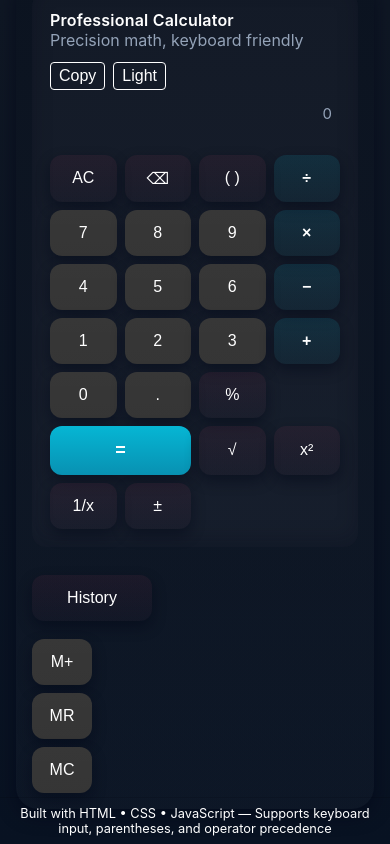
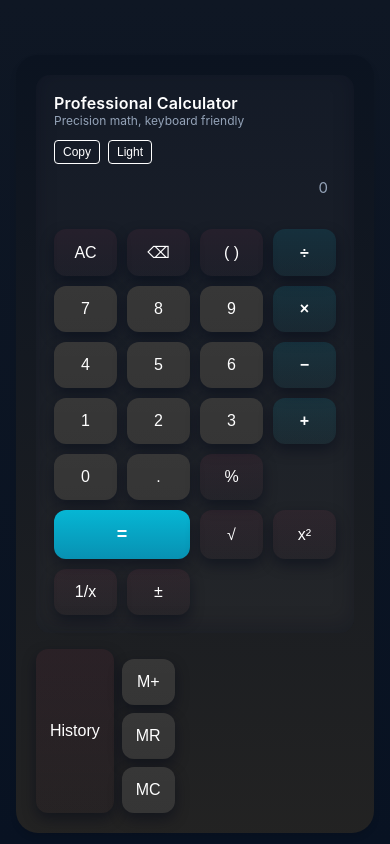
Before and after one commit to chuks2274/calculator, a website: page index.html in a window 390 px wide. Drawn offline with Linux system fonts and the light colour scheme.

Commit message:
Adjust calculator spacing: push down for desktop and mobile

```diff
--- a/css/style.css
+++ b/css/style.css
@@ -264,6 +264,7 @@ body {
 /* =========================================================
     FOOTER
    ========================================================= */
+   /*
 footer {
   position: fixed;
   bottom: 0;
@@ -398,45 +399,66 @@ html.light .modal {
 
 
 
-/* Sidebar container */
-.side {
+
+/* --- Outer wrapper --- */
+.wrap {
   display: flex;
-  flex-direction: column; /* stack on mobile */
-  gap: 0.5rem;
-  margin-top: 1rem;
+  justify-content: center;   /* horizontal centering */
+  align-items: flex-start;   /* natural flow */
+  flex-direction: column;
+  width: 100%;
+  padding: 1rem;
+  box-sizing: border-box;
+  margin-top: 20px; /* small spacing from navbar on desktop */
 }
 
-/* Memory buttons container */
-.side > div {
-  display: flex;
-  gap: 0.5rem;
-  flex-wrap: wrap;
-  justify-content: flex-start; /* keep buttons aligned left */
-}
-
-/* Mobile adjustments */
-@media (max-width: 600px) {
-  /* Memory buttons have same fixed width */
-  .side > div button {
-    flex: none;           /* don't stretch */
-    width: 60px;          /* same width for all */
-  }
-
-  /* History button normal size */
-  #historyBtn {
-    flex: none;
-    width: 100%;
-    max-width: 120px;
+/* Add more spacing on desktop (optional) */
+@media (min-width: 721px) {
+  .wrap {
+    min-height: 100vh;
+    justify-content: center;  /* vertical centering */
+    margin-top: 40px;         /* space below navbar */
   }
 }
 
+/* Push calculator further down on mobile */
+@media (max-width: 600px) {
+  .wrap {
+    padding-top: 120px; /* ensure header section fully visible */
+    margin-top: 0;      /* reset desktop margin */
+  }
+}
 
+/* --- Calculator container --- */
+.calculator {
+  width: 100%;
+  max-width: 420px;
+  display: flex;
+  flex-direction: column;
+  gap: 16px;
+  background: linear-gradient( rgba(255,255,255,0.02));
+  border-radius: 22px;
+  padding: 20px;
+  box-shadow: 0 4px 6px rgba(0,0,0,0.1);
+  box-sizing: border-box;
+  margin: 0 auto; /* horizontal centering */
+  height: auto;
+}
 
-
+/* --- Screen / Display --- */
 .screen {
   display: flex;
   flex-direction: column;
   gap: 0.5rem;
+  min-height: 150px; /* ensure numbers are visible on mobile */
+}
+
+.toprow {
+  display: flex;
+  justify-content: space-between;
+  align-items: center;
+  flex-wrap: wrap; /* wrap buttons under title on small screens */
+  gap: 0.25rem;
 }
 
 .theme-toggle {
@@ -447,136 +469,6 @@ html.light .modal {
 @media (max-width: 600px) {
   .theme-toggle {
     margin-top: 0.5rem;
-    width: 48%; /* two buttons sit nicely side by side or wrap */
+    width: 48%; /* sit side by side or wrap */
   }
 }
-
-.toprow {
-  display: flex;
-  justify-content: space-between;
-  align-items: center;
-  flex-wrap: wrap; /* allows buttons to move below title on small screens */
-}
-
-
-
-
-
-
-
-
-
- /* --- Outer wrapper --- */
-.wrap {
-  display: flex;
-  justify-content: center;   /* center horizontally */
-  align-items: flex-start;   /* flow naturally vertically on mobile */
-  flex-direction: column;
-  width: 100%;
-  padding: 1rem;
-  box-sizing: border-box;
-}
-
-/* Center vertically on desktop */
-@media (min-width: 721px) {
-  .wrap {
-    min-height: 100vh;
-    justify-content: center;  /* vertical centering */
-  }
-}
-
-/* --- Main calculator container --- */
-.calculator {
-  width: 100%;
-  max-width: 420px;           /* never exceed 420px */
-  display: grid;
-  grid-template-columns: 1fr 120px; /* screen + sidebar */
-  gap: 16px;
-  background: linear-gradient(180deg, var(--panel), rgba(255,255,255,0.02));
-  border-radius: 22px;
-  padding: 20px;
-  box-shadow: var(--btn-shadow);
-  box-sizing: border-box;
-  margin: 0 auto;             /* horizontal centering */
-  height: auto;
-}
-
-/* --- Screen / display area --- */
-.screen {
-  display: flex;
-  flex-direction: column;
-  gap: 0.5rem;
-  min-height: 120px; /* enough space for numbers on mobile */
-}
-
-.title, .small {
-  font-size: 1rem; /* readable on mobile */
-}
-
-/* --- Toprow (title + header buttons) --- */
-.toprow {
-  display: flex;
-  justify-content: space-between;
-  align-items: center;
-  flex-wrap: wrap; /* wrap buttons below title if narrow */
-  gap: 0.25rem;
-}
-
-/* --- Sidebar / memory buttons --- */
-.side {
-  display: flex;
-  flex-direction: column; /* stack vertically by default */
-  gap: 0.5rem;
-}
-
-.side > div {
-  display: flex;
-  flex-direction: column;
-  gap: 0.5rem;
-}
-
-/* Theme toggle buttons */
-.theme-toggle {
-  position: relative;
-  z-index: 10;
-}
-
-/* --- Keypad / Pad --- */
-.pad {
-  display: grid;
-  grid-template-columns: repeat(4, 1fr);
-  gap: 0.5rem;
-}
-
-/* --- Mobile adjustments --- */
-@media (max-width: 720px) {
-  .side {
-    flex-direction: column; /* stack buttons vertically */
-    gap: 0.5rem;
-  }
-}
-
-@media (max-width: 600px) {
-  .calculator {
-    display: grid;
-    grid-template-columns: 1fr; /* single column for mobile */
-    width: 100%;
-    max-width: 100vw;
-    gap: 12px;
-    padding: 16px;
-  }
-
-  .side {
-    width: 100%;  /* sidebar stacks below keypad */
-  }
-
-  .theme-toggle {
-    margin-top: 0.5rem;
-    width: 48%; /* two buttons sit side by side or wrap */
-  }
-
-  footer {
-    font-size: 0.8rem;
-    padding: 0.5rem;
-  }
-}
--- a/index.html
+++ b/index.html
@@ -90,10 +90,6 @@
         </div>
       </div>
 
-      <!-- Footer -->
-      <footer>
-        Built with HTML • CSS • JavaScript — Supports keyboard input, parentheses, and operator precedence
-      </footer>
     </div>
   </div>
 
```
